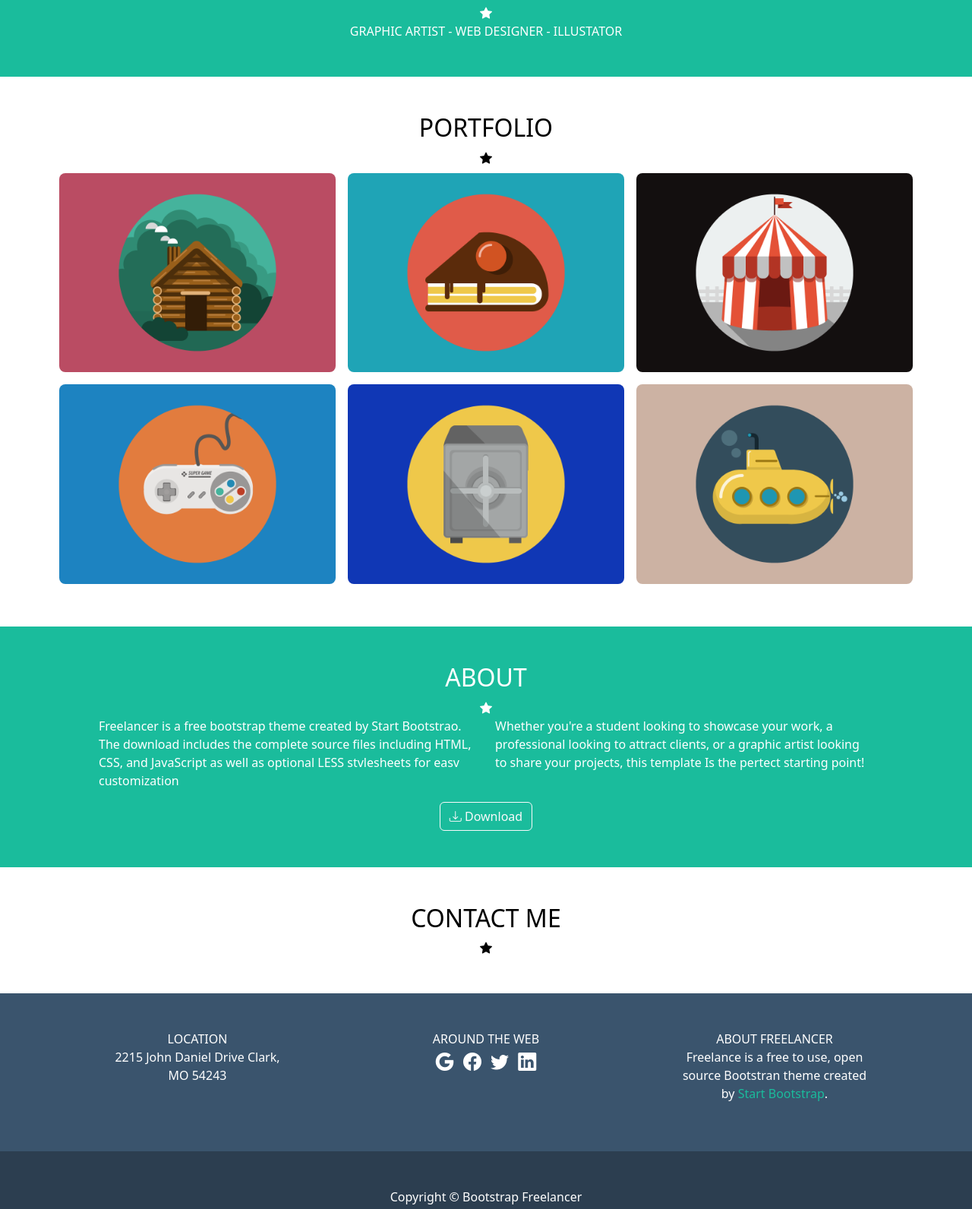
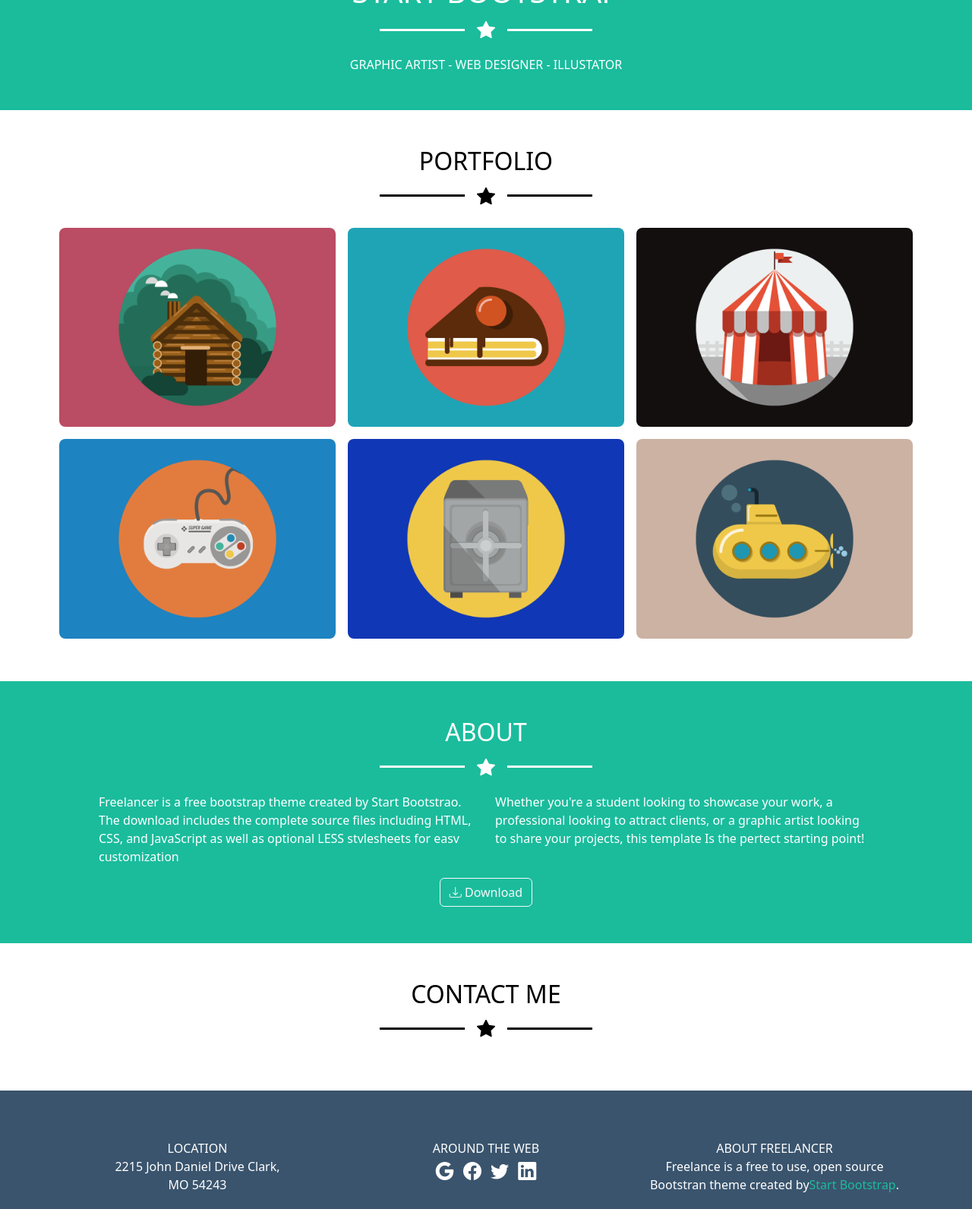
Before and after one commit to andrea-salvalaggio/html-css-bootstrap-freelancer, a plain HTML site: page index.html in a window 1280 px wide. Shown: the part 335-1927 px from the top of the page at 76% size. Drawn offline with nearby package versions, Linux system fonts and the light colour scheme.

Commit message:
Milestone-1 completata

```diff
--- a/css/style.css
+++ b/css/style.css
@@ -4,12 +4,9 @@
     box-sizing: border-box;
 }
 
+/* General */
 img {
     width: 100%;
-}
-
-.img-avatar {
-    width: 200px;
 }
 
 .body {
@@ -28,6 +25,23 @@ img {
     background-color: #2c3e50;
 }
 
+/* Main */
+.img-avatar {
+    width: 200px;
+}
+
+.ms_icon {
+    display: flex;
+    justify-content: center;
+    align-items: center;
+}
+
+.ms_line {
+    width: 10%;
+    height: 3px;
+}
+
+/* Footer */
 .ms_text-1 {
     color: #1abc9c;
 }
--- a/index.html
+++ b/index.html
@@ -17,8 +17,8 @@
     <!-- Parte inziale -->
     <header>
 
-        <nav>
-            Nav bar
+        <nav class="ms_bg-3 text-center text-white">
+            NAV BAR
         </nav>
 
     </header>
@@ -32,9 +32,11 @@
                 <div class="row text-center text-white">
                     <div class="col-12">
                         <img class="img-avatar" src="img/avatar.svg" alt="Avatar">
-                        <h1>START BOOTSTRAP</h1>
-                        <div>
-                            <i class="bi bi-star-fill"></i>
+                        <h1 class="pt-3">START BOOTSTRAP</h1>
+                        <div class="ms_icon pb-3">
+                            <div class="ms_line bg-white"></div>
+                            <i class="bi bi-star-fill fs-4 px-3"></i>
+                            <div class="ms_line bg-white"></div>
                         </div>
                         <div>
                             <span>GRAPHIC ARTIST - WEB DESIGNER - ILLUSTATOR</span>
@@ -45,12 +47,14 @@
         </section>
 
         <!-- Portfolio -->
-        <section class="py-5">
+        <section class="px-2 py-5">
             <div class="container">
                 <div class="row text-center text-black">
                     <h2>PORTFOLIO</h2>
-                    <div>
-                        <i class="bi bi-star-fill"></i>
+                    <div class="ms_icon pb-3">
+                        <div class="ms_line bg-black"></div>
+                        <i class="bi bi-star-fill fs-4 px-3"></i>
+                        <div class="ms_line bg-black"></div>
                     </div>
                 </div>
                 <div class="row">
@@ -81,8 +85,10 @@
             <div class="container">
                 <div class="row text-center text-white">
                     <h2>ABOUT</h2>
-                    <div>
-                        <i class="bi bi-star-fill"></i>
+                    <div class="ms_icon pb-3">
+                        <div class="ms_line bg-white"></div>
+                        <i class="bi bi-star-fill fs-4 px-3"></i>
+                        <div class="ms_line bg-white"></div>
                     </div>
                 </div>
                 <div class="row text-white px-5">
@@ -111,8 +117,10 @@
             <div class="container">
                 <div class="row text-center text-black">
                     <h2>CONTACT ME</h2>
-                    <div>
-                        <i class="bi bi-star-fill"></i>
+                    <div class="ms_icon pb-3">
+                        <div class="ms_line bg-black"></div>
+                        <i class="bi bi-star-fill fs-4 px-3"></i>
+                        <div class="ms_line bg-black"></div>
                     </div>
                 </div>
             </div>
@@ -128,20 +136,20 @@
             <div class="container">
                 <div class="row text-center text-white">
                     <div class="col-12 col-sm-4">
-                        <p>LOCATION<br>2215 John Daniel Drive Clark,<br>MO 54243</p>
+                        <div class="py-3">LOCATION<br>2215 John Daniel Drive Clark,<br>MO 54243</div>
                     </div>
                     <div class="col-12 col-sm-4">
-                        <p>AROUND THE WEB<br>
+                        <div class="py-3">AROUND THE WEB<br>
                             <i class="bi bi-google fs-4 px-1"></i>
                             <i class="bi bi-facebook fs-4 px-1"></i>
                             <i class="bi bi-twitter fs-4 px-1"></i>
                             <i class="bi bi-linkedin fs-4 px-1"></i>
-                        </p>
+                        </div>
                     </div>
                     <div class="col-12 col-sm-4">
-                        <p>ABOUT FREELANCER<br>Freelance is a free to use, open<br>source Bootstran theme created<br>by
-                            <span class="ms_text-1">Start Bootstrap</span>.
-                        </p>
+                        <div class="py-3">ABOUT FREELANCER<br>Freelance is a free to use, open source<br>Bootstran theme
+                            created by<span class="ms_text-1">Start Bootstrap</span>.
+                        </div>
                     </div>
                 </div>
             </div>
```
